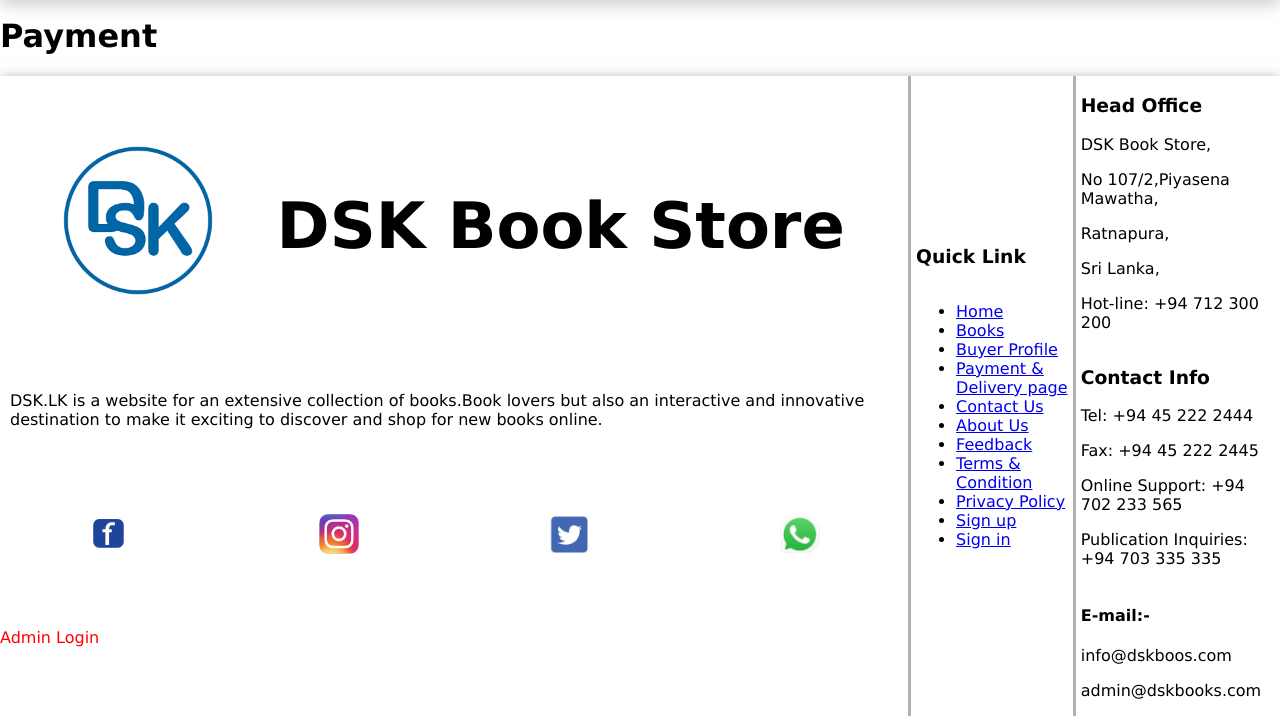
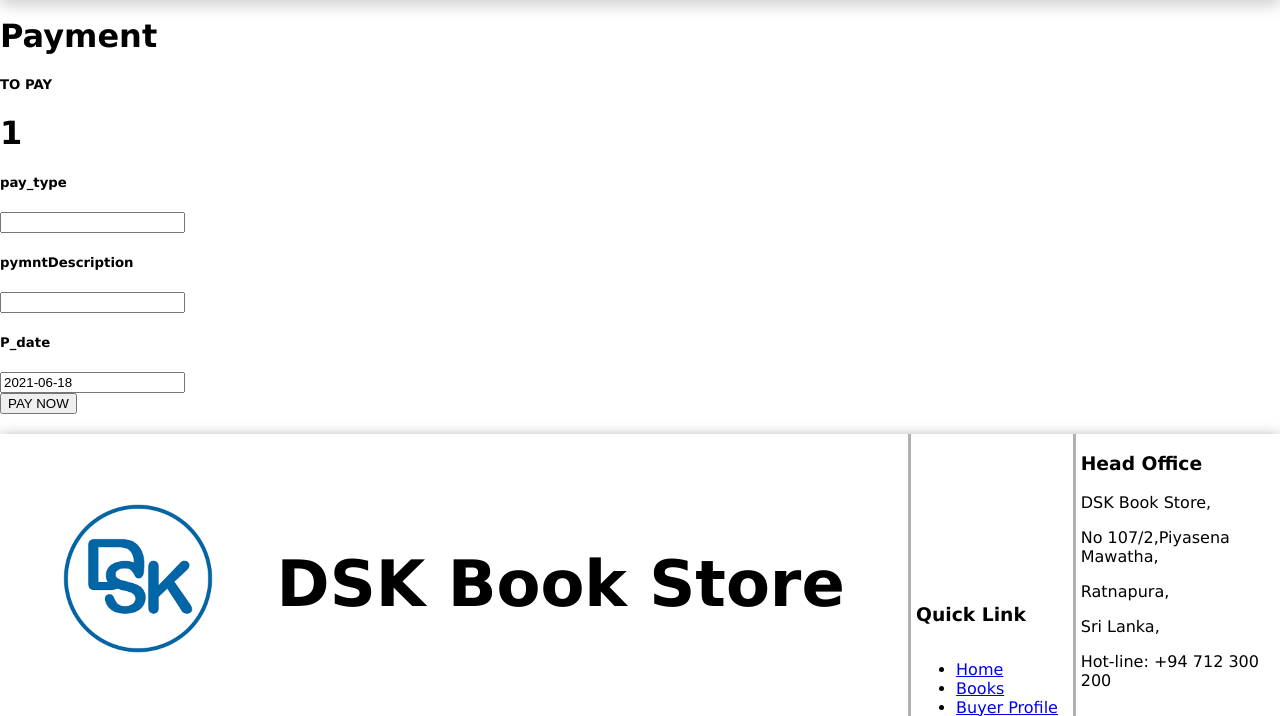
Before and after one commit to IT2080-ITP-2022-Feb/IWT-project, a PHP site: the page made by payment_&_delivery.php in a window 1280 px wide. Shown: the part 163-879 px from the top of the page. Run offline with PHP 8.4, Linux system fonts and the light colour scheme; a user stored in the database is signed in; some web fonts are replaced.

Commit message:
Last Commit

```diff
--- a/books.php
+++ b/books.php
@@ -19,6 +19,7 @@
         echo "
           <div class='book'>
             <h4>".$row['Book_name']."</h4>
+            <h4>".$row['price']."</h4>
             <img src='./Uploads/Books/". $row['Book_img'] ."' alt='' width='108px' heigth='172.75px'>
             <a href='./addToCart.php?Book_ID=".$row['Book_ID']."'>Add to Cart</a>
           </div>
--- a/cart.php
+++ b/cart.php
@@ -82,7 +82,10 @@
 
 <hr>
 <br>
-<a href="./payment_&_delivery.php"><button>Checkout</button></a>
+<?php
+  echo '<a href="./payment_&_delivery.php?totalPrice='. $totalPrice .'"><button>Checkout</button></a>';
+?>
+
 
 <script src="./js/cart.js"></script>
 
--- a/payment_&_delivery.php
+++ b/payment_&_delivery.php
@@ -2,14 +2,53 @@
   $title = 'Payment'; include("header.php");
 ?>
 
+<link rel="stylesheet" href="./css/Payment.css">
 
-<link rel="stylesheet" href="./css/Payment.css">
+
+<?php
+ if(isset($_POST['amount'])) {
+  $B_ID = $_POST["B_ID"];
+  $amount = $_POST["amount"];
+  $pay_type = $_POST["pay_type"];
+  $pymntDescription = $_POST["pymntDescription"];
+  $P_date = $_POST["P_date"];
+
+  $sql = mysqli_query($conn, "INSERT INTO ContactUs
+    (B_ID, amount, pay_type, pymntDescription, P_date)
+  VALUES
+    ('$B_ID', '$amount', '$pay_type', '$pymntDescription', '$P_date');");
+
+  if (mysqli_query($conn, $sql)) {
+    header("location: ./index.php?message=paymentSuccessfull");
+  }
+  else {
+      echo "<script>alert ('Something went wrong :-(')</script>";
+  }
+
+ }
+?>
 
 
 <!-- Type your Code here -->
 <h1>Payment</h1>
 
-
+<?php
+echo '
+  <form action="" method="POST">
+    <input hidden type="text" name="B_ID" value="'. $_SESSION['id'] .'">
+    <h5>TO PAY</h5>
+    <h1>'. $_GET['totalPrice'] .'</h1>
+    <input hidden type="text" name="amount" value="'. $_GET['totalPrice'] .'">
+    <h5>pay_type</h5>
+    <input type="text" name="pay_type"><br>
+    <h5>pymntDescription</h5>
+    <input type="text" name="pymntDescription"><br>
+    <h5>P_date</h5>
+    <input type="text" name="P_date" value="'. date("Y-m-d") .'"><br>
+    <button type="submit">PAY NOW</button>
+  </form>
+  ';
+?>
 
 <script src="./js/Payment.js"></script>
 
```
Also changed, not shown: book_store.sql (+6 -7 lines).
